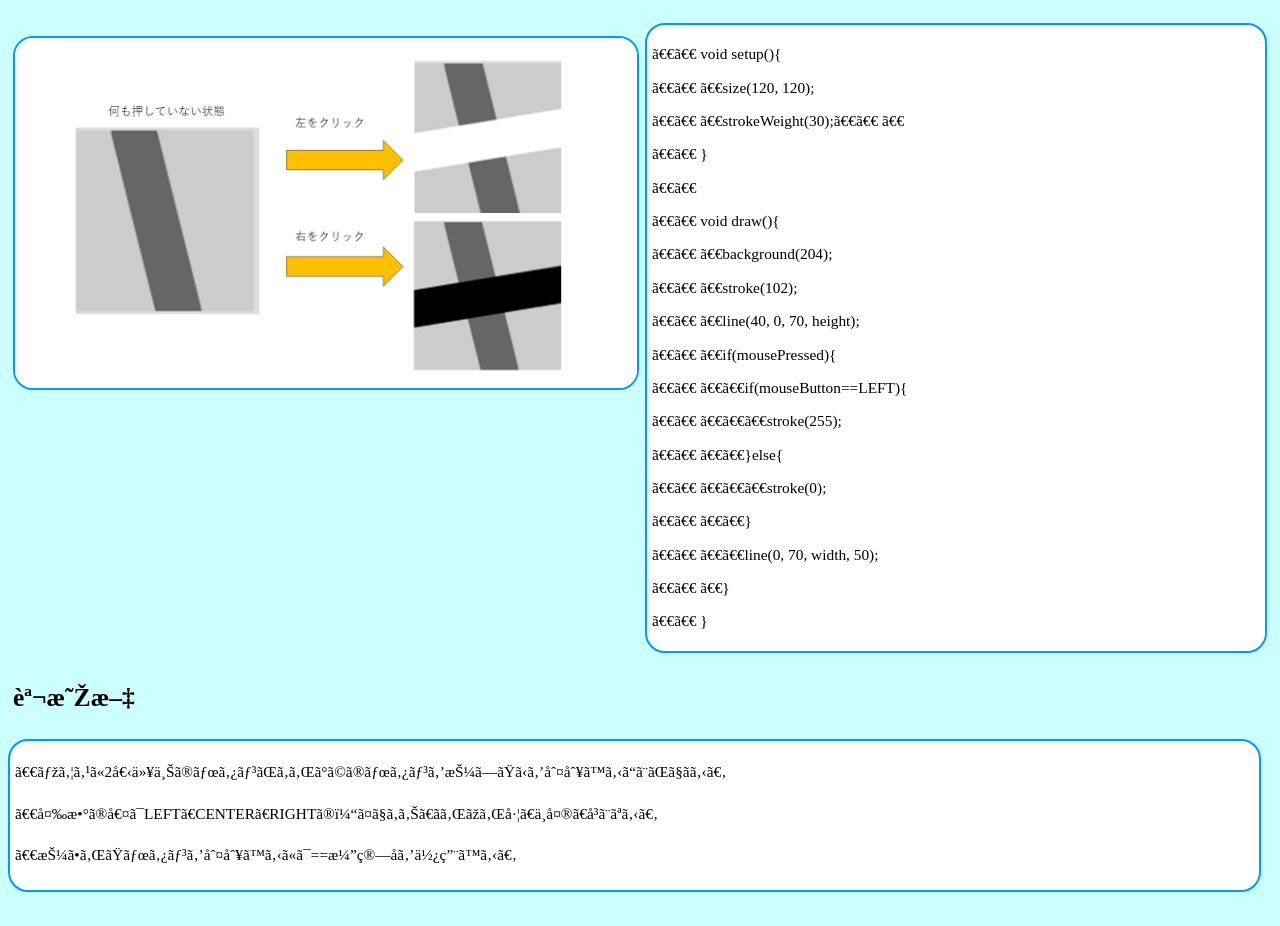
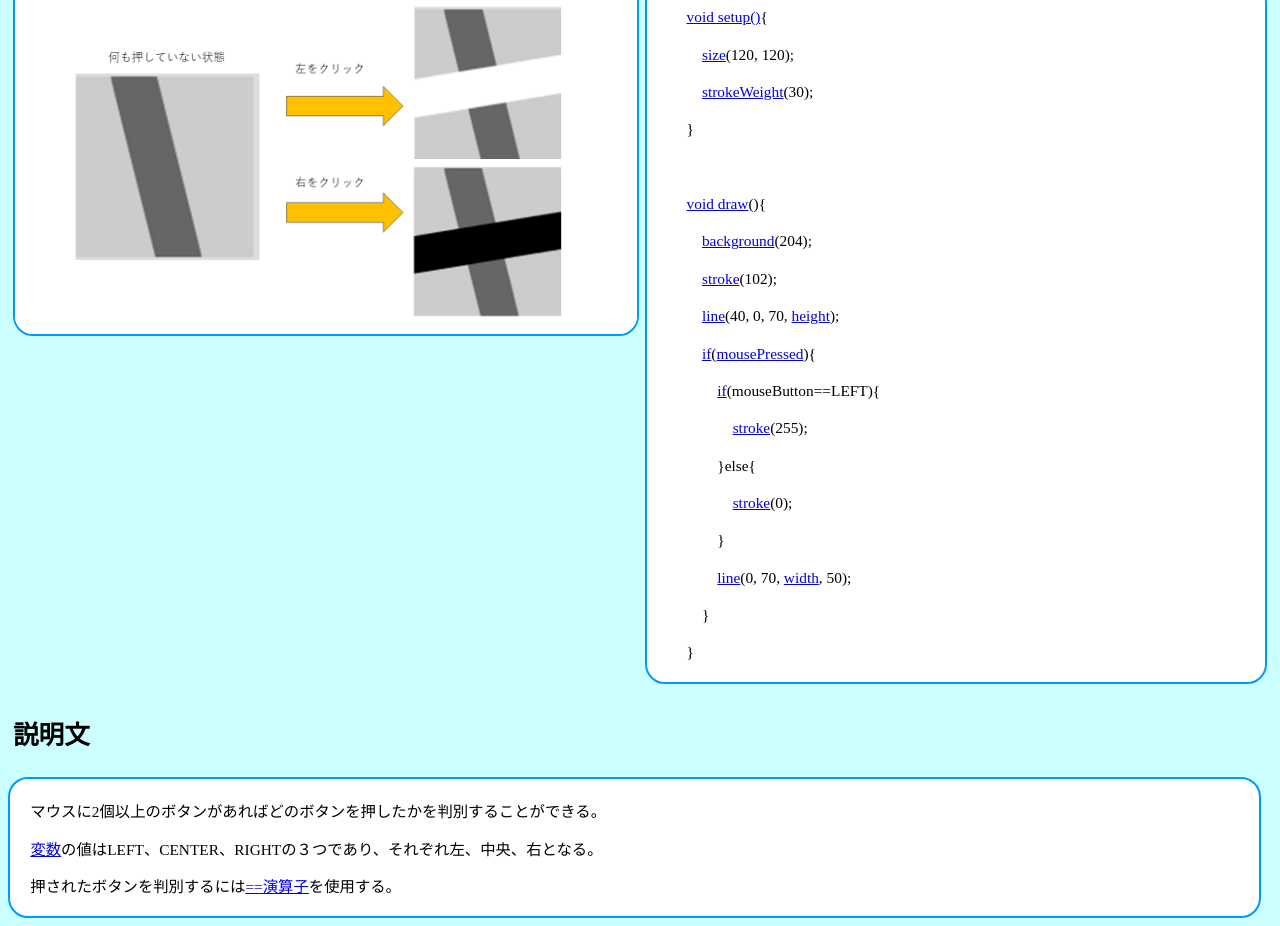
Before and after one commit to o-saringu/5-9, a plain HTML site: page index.html in a window 1280 px wide. Shown: the part 352-1278 px from the top of the page. Before the commit the page ends 1252 px from the top, so only its background shows below. Drawn offline with Linux system fonts and the light colour scheme.

Commit message:
Update index.html

```diff
--- a/index.html
+++ b/index.html
@@ -1,7 +1,14 @@
 <!DOCTYPE html>
+<html lang="jp">
+
 <head>
-<meta charset="UTF=8">
-<link rel="stylesheet" href="style.css">
+  <meta charset="UTF-8">
+  <link rel="stylesheet" href="style.css">
+  <meta name="viewport" content="width=device-width, initial-scale=1.0">
+
+<link rel="preconnect" href="https://fonts.googleapis.com">
+<link rel="preconnect" href="https://fonts.gstatic.com" crossorigin>
+<link href="https://fonts.googleapis.com/css2?family=Bangers&family=M+PLUS+1p:wght@500&family=Oswald&display=swap" rel="stylesheet">
 </head>
 
 <body>
@@ -22,22 +29,22 @@
 	<div class="yoko1">
 	<div class="komidasi2"><p>サンプルコード</div>
 <div class="code">
-	<p>　　	void setup(){
-	<p>　　	　size(120, 120);
-	<p>　　	　strokeWeight(30);
+	<p>　　	<a href="https://o-saringu.github.io/5-2/"target="_blank" rel="noopener noreferrer" >void setup()</a>{
+	<p>　　	　<a href="https://o-saringu.github.io/size/"target="_blank" rel="noopener noreferrer" >size</a>(120, 120);
+	<p>　　	　<a href="https://o-saringu.github.io/strokeWeight/"target="_blank" rel="noopener noreferrer" >strokeWeight</a>(30);
 	<p>　　	}
 	<p>
-	<p>　　	void draw(){
-	<p>　　	　background(204);
-  	<p>　　	　stroke(102);
-  	<p>　　	　line(40, 0, 70, height);
-  	<p>　　	　if(mousePressed){
-	<p>　　	　　if(mouseButton==LEFT){
-	<p>　　	　　　stroke(255);
+	<p>　　	<a href="https://o-saringu.github.io/3-1/"target="_blank" rel="noopener noreferrer" >void draw</a>(){
+	<p>　　	　<a href="https://o-saringu.github.io/background/"target="_blank" rel="noopener noreferrer" >background</a>(204);
+  	<p>　　	　<a href="https://o-saringu.github.io/stroke/"target="_blank" rel="noopener noreferrer" >stroke</a>(102);
+  	<p>　　	　<a href="https://o-saringu.github.io/line/"target="_blank" rel="noopener noreferrer" >line</a>(40, 0, 70, <a href="https://o-saringu.github.io/4-3/"target="_blank" rel="noopener noreferrer" >height</a>);
+  	<p>　　	　<a href="https://o-saringu.github.io/if/"target="_blank" rel="noopener noreferrer" >if</a>(<a href="https://o-saringu.github.io/5-8/"target="_blank" rel="noopener noreferrer" >mousePressed</a>){
+	<p>　　	　　<a href="https://o-saringu.github.io/if/"target="_blank" rel="noopener noreferrer" >if</a>(mouseButton==LEFT){
+	<p>　　	　　　<a href="https://o-saringu.github.io/stroke/"target="_blank" rel="noopener noreferrer" >stroke</a>(255);
 	<p>　　	　　}else{
-	<p>　　	　　　stroke(0);
+	<p>　　	　　　<a href="https://o-saringu.github.io/stroke/"target="_blank" rel="noopener noreferrer" >stroke</a>(0);
 	<p>　　	　　}
-  	<p>　　	　　line(0, 70, width, 50);
+  	<p>　　	　　<a href="https://o-saringu.github.io/line/"target="_blank" rel="noopener noreferrer" >line</a>(0, 70, <a href="https://o-saringu.github.io/4-3/"target="_blank" rel="noopener noreferrer" >width</a>, 50);
 	<p>　　	　}
 	<p>　　	}
 	</div>
@@ -47,8 +54,8 @@
 <div class="komidasi3"><p>説明文</div>
 <div class="ep">
 	<p>　マウスに2個以上のボタンがあればどのボタンを押したかを判別することができる。
-	<p>　変数の値はLEFT、CENTER、RIGHTの３つであり、それぞれ左、中央、右となる。
-	<p>　押されたボタンを判別するには==演算子を使用する。
+	<p>　<a href="https://o-saringu.github.io/4-1/"target="_blank" rel="noopener noreferrer" >変数</a>の値はLEFT、CENTER、RIGHTの３つであり、それぞれ左、中央、右となる。
+	<p>　押されたボタンを判別するには<a href="https://o-saringu.github.io/enzansi/"target="_blank" rel="noopener noreferrer" >==演算子</a>を使用する。
 
 </div>
 </body>
```
